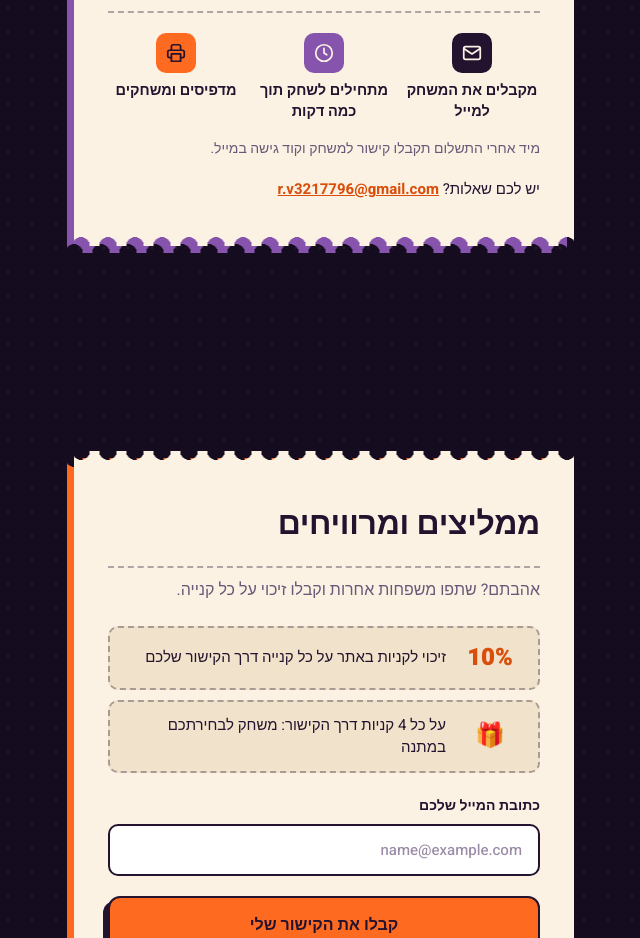
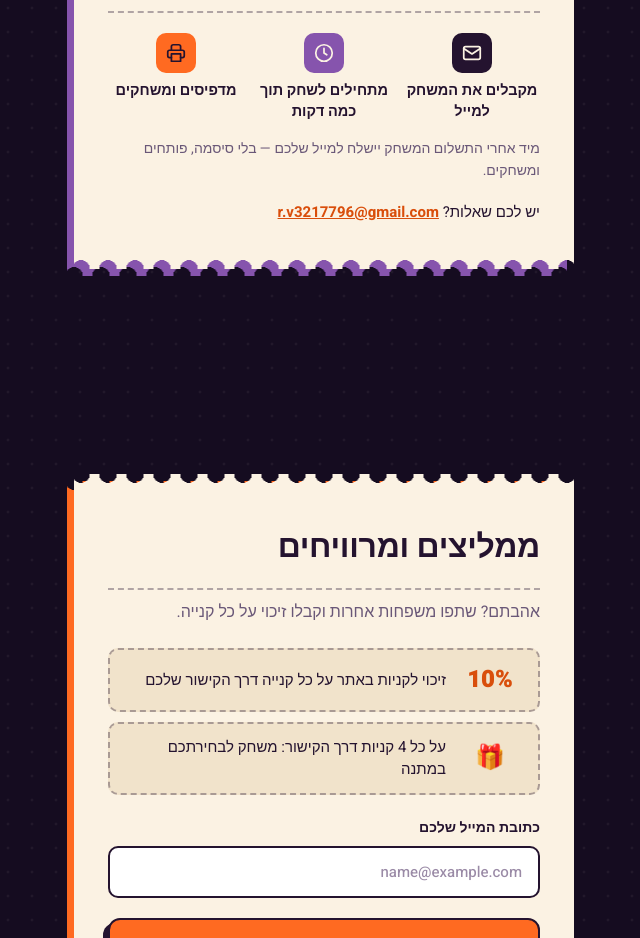
Before and after one commit to rl3217796-netizen/mishpoha-landing, a plain HTML site: page index.html in a window 1280 px wide. Shown: the part 6340-7278 px from the top of the page, without its empty margins (316-956 px from the left). Drawn offline with Linux system fonts and the light colour scheme; a web font is replaced by a local one.

Commit message:
No password and no one-week limit: games open straight from the email
Co-Authored-By: Claude Opus 5.5 <noreply@anthropic.com>

```diff
--- a/index.html
+++ b/index.html
@@ -753,7 +753,7 @@ body { font-family: 'Rubik', -apple-system, BlinkMacSystemFont, 'Segoe UI', Aria
       </details>
       <details class="lp3-faq-item reveal-slide-r-sm">
         <summary>האם המשחק נשאר אצלי לתמיד?</summary>
-        <p>לא. המשחק זמין לשבוע מזמן הזנת הקוד שתקבלו ברכישה.</p>
+        <p>כן. אחרי שהורדתם את הקובץ הוא שלכם, ואפשר לשחק בו שוב ושוב, בלי הגבלת זמן.</p>
       </details>
     </div>
   </section>
@@ -807,7 +807,7 @@ body { font-family: 'Rubik', -apple-system, BlinkMacSystemFont, 'Segoe UI', Aria
         <li><svg xmlns="http://www.w3.org/2000/svg" width="22" height="22" viewBox="0 0 24 24" fill="none" stroke="currentColor" stroke-width="1.9" stroke-linecap="round" stroke-linejoin="round" aria-hidden="true"><path d="M12 7v5l3 2"/><path d="M3 12a9 9 0 1 0 18 0a9 9 0 1 0-18 0"/></svg><span>מתחילים לשחק תוך כמה דקות</span></li>
         <li><svg xmlns="http://www.w3.org/2000/svg" width="22" height="22" viewBox="0 0 24 24" fill="none" stroke="currentColor" stroke-width="1.9" stroke-linecap="round" stroke-linejoin="round" aria-hidden="true"><path d="M17 17h2a2 2 0 0 0 2-2v-4a2 2 0 0 0-2-2H5a2 2 0 0 0-2 2v4a2 2 0 0 0 2 2h2"/><path d="M17 9V5a2 2 0 0 0-2-2H9a2 2 0 0 0-2 2v4"/><path d="M7 13h10v8H7z"/></svg><span>מדפיסים ומשחקים</span></li>
       </ul>
-      <p class="lp3-pricing-note" id="pricing-note">מיד אחרי התשלום תקבלו קישור למשחק וקוד גישה במייל.</p>
+      <p class="lp3-pricing-note" id="pricing-note">מיד אחרי התשלום המשחק יישלח למייל שלכם — בלי סיסמה, פותחים ומשחקים.</p>
       <p class="lp3-pricing-contact">יש לכם שאלות? <a href="mailto:r.v3217796@gmail.com">r.v3217796@gmail.com</a></p>
     </div>
   </section>
@@ -991,7 +991,7 @@ body { font-family: 'Rubik', -apple-system, BlinkMacSystemFont, 'Segoe UI', Aria
     document.getElementById('pay-icon-gift').style.display = free ? 'inline-flex' : 'none';
     noteEl.textContent = free
       ? 'המשחק יישלח מיד למייל שהזנתם — בלי סיסמה, פותחים ומשחקים.'
-      : 'מיד אחרי התשלום תקבלו קישור למשחק וקוד גישה במייל.';
+      : 'מיד אחרי התשלום המשחק יישלח למייל שלכם — בלי סיסמה, פותחים ומשחקים.';
     if (free) {
       priceEl.textContent = 'מחיר: חינם';
       priceEl.hidden = false;
```
